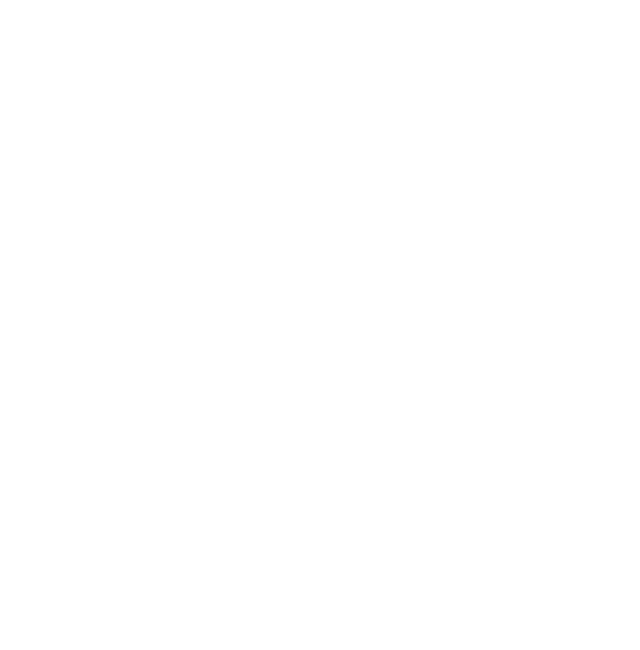
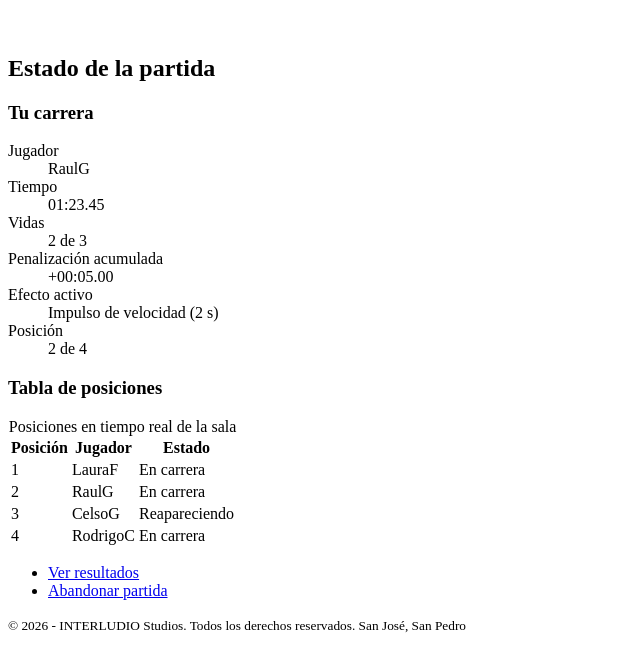
Before and after one commit to Jason-Montenegro/proyecto-C12989-C4F588-C4H386, a Next.js app in the folder frontend/: page /ingame in a window 1280 px wide. Before the commit this address had no page. Shown: the part 1196-1846 px from the top of the page, without its empty margins (0-640 px from the left). Before the commit the page ends 800 px from the top, so only its background shows below. Built offline with nearby package versions, Linux system fonts and the light colour scheme.

Commit message:
feat(ingame): add semantic ingame page with canvas and HUD

```diff
--- /dev/null
+++ b/frontend/src/app/(main)/ingame/page.tsx
@@ -0,0 +1,93 @@
+import Link from "next/link";
+
+export default function InGamePage() {
+  return (
+    <main>
+      <h1>Partida en curso</h1>
+
+      <section aria-labelledby="circuito">
+        <h2 id="circuito">Circuito de obstáculos</h2>
+        <canvas width={540} height={960}>
+          <p>
+            Tu navegador no soporta el elemento canvas, necesario para mostrar
+            el circuito, los obstáculos y los demás jugadores. Actualiza tu
+            navegador o usa uno compatible para jugar Hurry to the Top.
+          </p>
+        </canvas>
+      </section>
+
+      <aside aria-labelledby="hud">
+        <h2 id="hud">Estado de la partida</h2>
+
+        <section aria-labelledby="hud-jugador">
+          <h3 id="hud-jugador">Tu carrera</h3>
+          <dl>
+            <dt>Jugador</dt>
+            <dd>RaulG</dd>
+            <dt>Tiempo</dt>
+            <dd>
+              <time dateTime="PT1M23.45S">01:23.45</time>
+            </dd>
+            <dt>Vidas</dt>
+            <dd>2 de 3</dd>
+            <dt>Penalización acumulada</dt>
+            <dd>
+              <time dateTime="PT5S">+00:05.00</time>
+            </dd>
+            <dt>Efecto activo</dt>
+            <dd>Impulso de velocidad (2 s)</dd>
+            <dt>Posición</dt>
+            <dd>2 de 4</dd>
+          </dl>
+        </section>
+
+        <section aria-labelledby="hud-posiciones">
+          <h3 id="hud-posiciones">Tabla de posiciones</h3>
+          <table>
+            <caption>Posiciones en tiempo real de la sala</caption>
+            <thead>
+              <tr>
+                <th scope="col">Posición</th>
+                <th scope="col">Jugador</th>
+                <th scope="col">Estado</th>
+              </tr>
+            </thead>
+            <tbody>
+              <tr>
+                <td>1</td>
+                <td>LauraF</td>
+                <td>En carrera</td>
+              </tr>
+              <tr>
+                <td>2</td>
+                <td>RaulG</td>
+                <td>En carrera</td>
+              </tr>
+              <tr>
+                <td>3</td>
+                <td>CelsoG</td>
+                <td>Reapareciendo</td>
+              </tr>
+              <tr>
+                <td>4</td>
+                <td>RodrigoC</td>
+                <td>En carrera</td>
+              </tr>
+            </tbody>
+          </table>
+        </section>
+      </aside>
+
+      <nav aria-label="Opciones de partida">
+        <ul>
+          <li>
+            <Link href="/results">Ver resultados</Link>
+          </li>
+          <li>
+            <Link href="/">Abandonar partida</Link>
+          </li>
+        </ul>
+      </nav>
+    </main>
+  );
+}
--- a/frontend/src/app/components/HeaderNav.tsx
+++ b/frontend/src/app/components/HeaderNav.tsx
@@ -14,7 +14,7 @@
           <Link href="/about">Sobre Nosotros</Link>
         </li>
         <li>
-          <Link href="/play">Jugar ahora</Link>
+          <Link href="/ingame">Jugar ahora</Link>
         </li>
       </ul>
     </nav>
```
